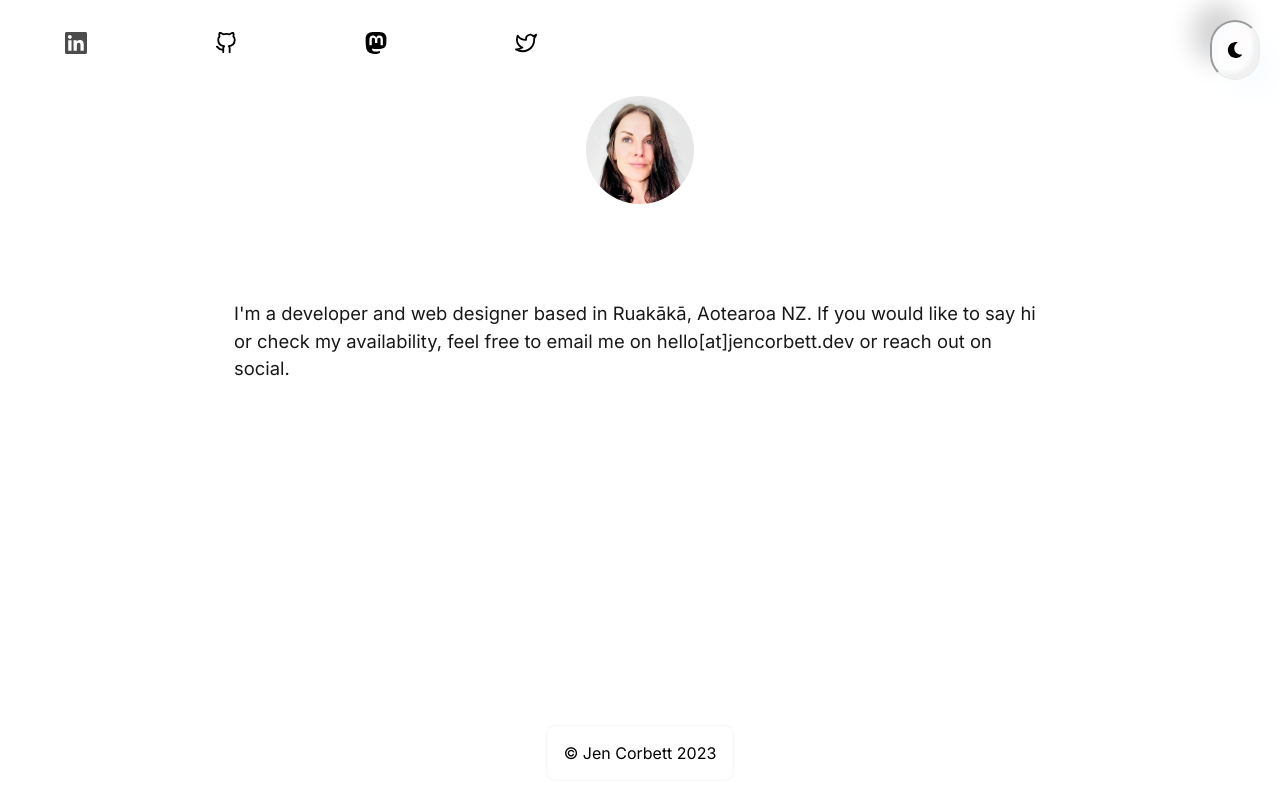
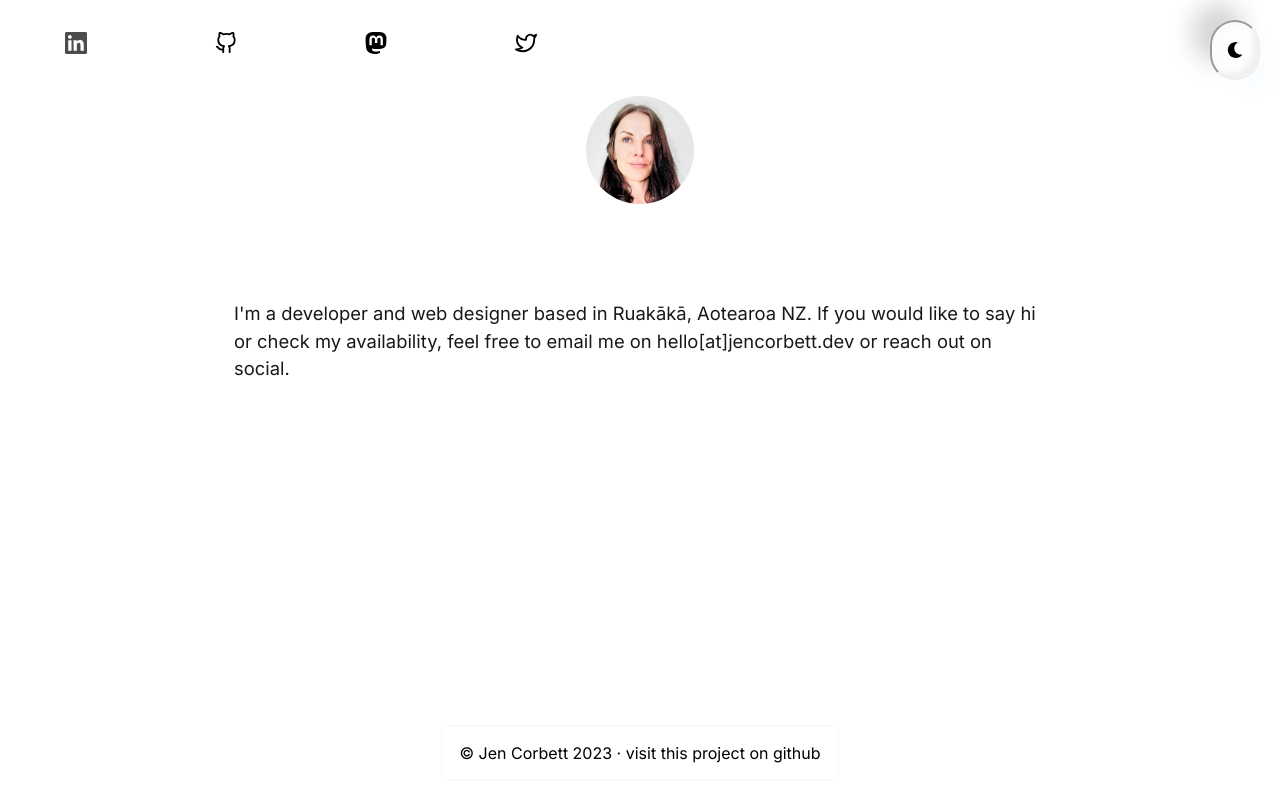
Before and after one commit to ajenstory/jencorbett.dev, a Next.js app in the folder app/: page / in a window 1280 px wide. Built offline with nearby package versions, Linux system fonts and the light colour scheme.

Commit message:
add link style to footer

```diff
--- a/app/components/footer.js
+++ b/app/components/footer.js
@@ -1,9 +1,21 @@
 import footerStyles from "./footer.module.css";
+import Link from "next/link";
 
 const Footer = () => {
   return (
-    <div className={`${footerStyles.container}   ${footerStyles.border}`}>
-      <footer>© Jen Corbett 2023</footer>{" "}
+    <div className={`${footerStyles.container}  ${footerStyles.border}`}>
+      <footer>
+        <p>
+          {" "}
+          © Jen Corbett 2023 &#183;{" "}
+          <Link
+            className={footerStyles.footerlink}
+            href="https://github.com/ajenstory/jencorbett.dev"
+          >
+            visit this project on github
+          </Link>
+        </p>
+      </footer>{" "}
     </div>
   );
 };
```
